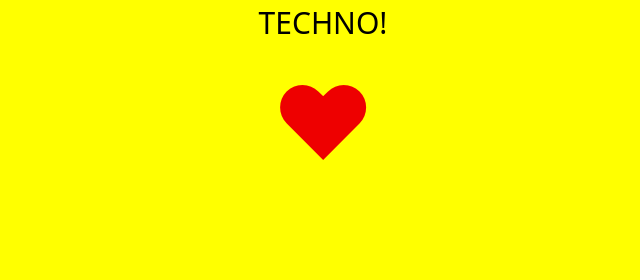
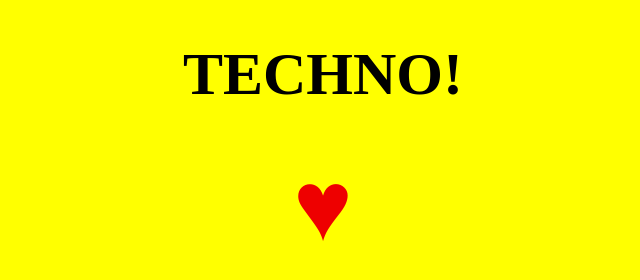
Before and after one commit to derGoldeneJonas/cours_francais, a plain HTML site: page index.html in a window 1280 px wide. Shown: the whole page, without its empty margins (317-957 px from the left). Drawn offline with nearby package versions, Linux system fonts and the light colour scheme; files that its build step writes are made by us from their sources.

Commit message:
commit push

```diff
--- a/index.html
+++ b/index.html
@@ -5,7 +5,6 @@
     <title>Maison page</title>
     <!-- https://fonts.google.com -->
     <link href="https://fonts.googleapis.com/css?family=Indie+Flower" rel="stylesheet">
-    <link href="https://unpkg.com/tailwindcss@^1.0/dist/tailwind.min.css" rel="stylesheet">
     <link href="main.css" rel="stylesheet">
 </head>
 <style>
```
Also changed, not shown: 1 other file.
